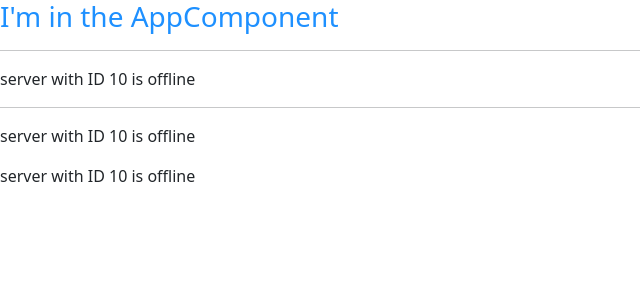
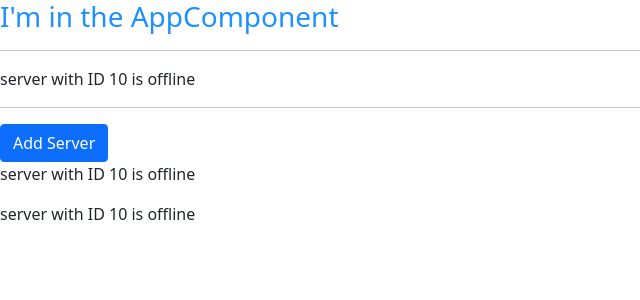
Before and after one commit to laukikrupne/angularApp, an Angular app: page / in a window 1280 px wide. Shown: the top 300 px of the page, without its empty margins (0-640 px from the left). Built offline with nearby package versions, Linux system fonts and the light colour scheme.

Commit message:
Property binding

```diff
--- a/src/app/servers/servers.component.html
+++ b/src/app/servers/servers.component.html
@@ -1,2 +1,6 @@
+<button
+  class="btn btn-primary"
+  [disabled]="!allowNewServer"
+>Add Server</button>
 <app-server></app-server>
 <app-server></app-server>
--- a/src/app/servers/servers.component.ts
+++ b/src/app/servers/servers.component.ts
@@ -6,8 +6,13 @@
   styleUrls: ['./servers.component.css']
 })
 export class ServersComponent implements OnInit {
+  allowNewServer = false;
 
-  constructor() { }
+  constructor() {
+    setTimeout(()=>{
+      this.allowNewServer = true;
+    },2000)
+  }
 
   ngOnInit(): void {
   }
```
